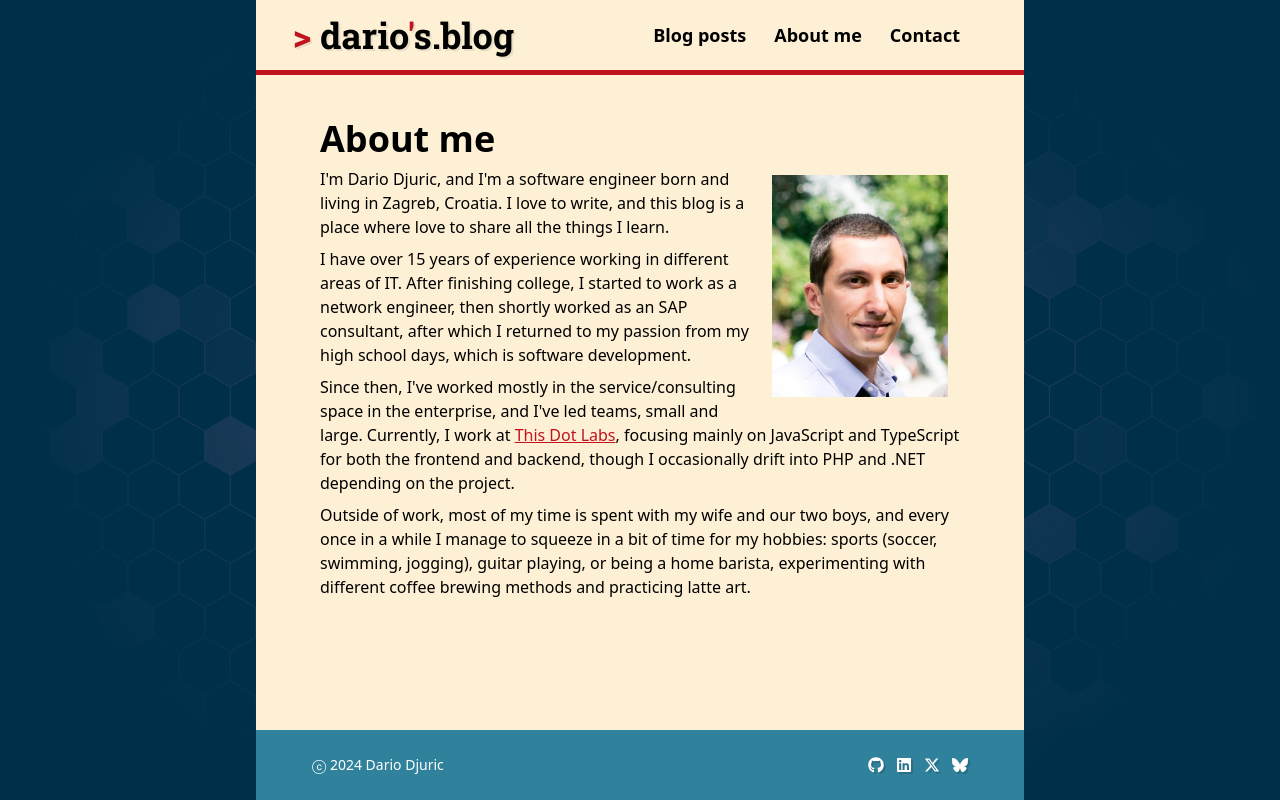
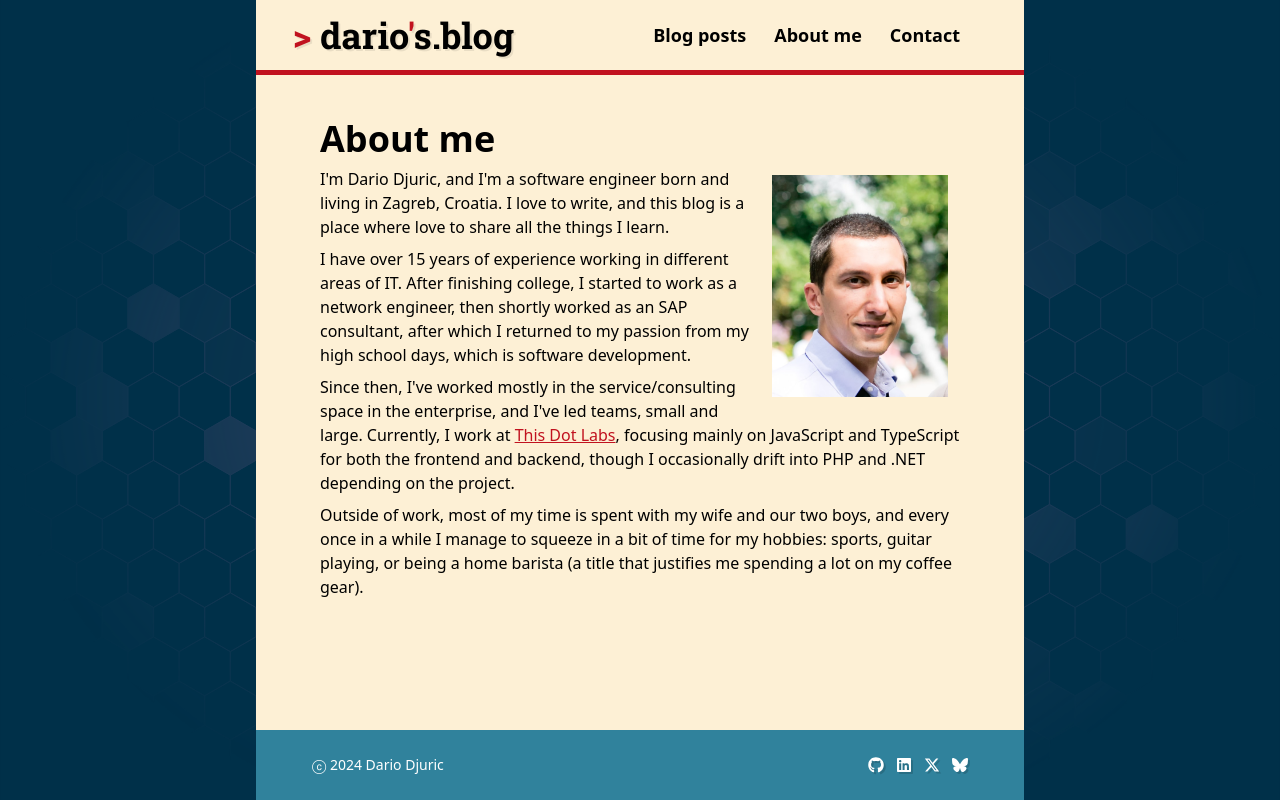
Before and after one commit to dariodjuric/blog, a Next.js app: page /about in a window 1280 px wide. Built offline with nearby package versions, Linux system fonts and the light colour scheme.

Commit message:
Update about

```diff
--- a/app/about/page.tsx
+++ b/app/about/page.tsx
@@ -41,9 +41,8 @@ export default async function AboutPage() {
       <p>
         Outside of work, most of my time is spent with my wife and our two boys,
         and every once in a while I manage to squeeze in a bit of time for my
-        hobbies: sports (soccer, swimming, jogging), guitar playing, or being a
-        home barista, experimenting with different coffee brewing methods and
-        practicing latte art.
+        hobbies: sports, guitar playing, or being a home barista (a title that
+        justifies me spending a lot on my coffee gear).
       </p>
     </>
   );
```
